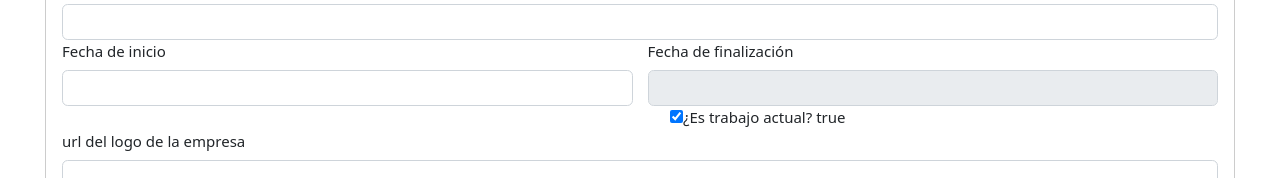
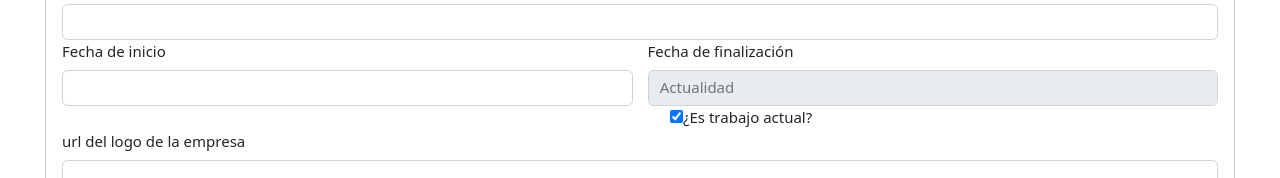
Before and after one commit to ferbonelli/Portfolio-FrontEnd, an Angular app in the folder MiPorfolio/: page /nuevaexperiencia in a window 1280 px wide. Both pictures are taken after a click on the checkbox 676 px from the left and 404 px from the top of the page. Shown: the part 288-466 px from the top of the page. Built offline with nearby package versions, Linux system fonts and the light colour scheme; no server answers.

Commit message:
Check-box OK en nueva experiencia

```diff
--- a/MiPorfolio/src/app/componentes/experiencia/nuevaexperiencia.component.html
+++ b/MiPorfolio/src/app/componentes/experiencia/nuevaexperiencia.component.html
@@ -53,7 +53,9 @@
         <div *ngIf="esactual, else elseBlock">
         <fieldset disabled>
         <label  for="disabledTextInput" class="form-label">Fecha de finalización</label>
-        <input type="text" class="form-control" id="disabledTextInput"  formControlName="fecha_hasta" >
+        <input type="text" class="form-control" id="disabledTextInput"
+           value="Actualidad" placeholder="Actualidad"
+          formControlName="fecha_hasta" >
         </fieldset>
         </div>
 
@@ -78,7 +80,7 @@
           [(ngModel)]="esactual"
             formControlName="trabajoactual" >
           <label class="form-check-label" for="trabajoactual">
-          ¿Es trabajo actual? {{esactual}}
+          ¿Es trabajo actual?
           </label>
         </div>
 
--- a/MiPorfolio/src/app/componentes/experiencia/nuevaexperiencia.component.ts
+++ b/MiPorfolio/src/app/componentes/experiencia/nuevaexperiencia.component.ts
@@ -21,7 +21,6 @@ export class NuevaexperienciaComponent implements OnInit{
 formularioExperiencia: FormGroup;
 personaArray: Persona[] = [];
 esactual: boolean = false;
-
 
 
   constructor(private formBuilder:FormBuilder,
@@ -76,6 +75,11 @@ esactual: boolean = false;
 
     onCreate (event: Event) {
 
+      if (this.esactual)
+      {
+        this.formularioExperiencia.value.fecha_hasta='Actualidad';
+      }
+
       const nuevaExperiencia= new Experiencia(0,
                                           this.formularioExperiencia.value.empresa,
                                           this.formularioExperiencia.value.puesto,
```
